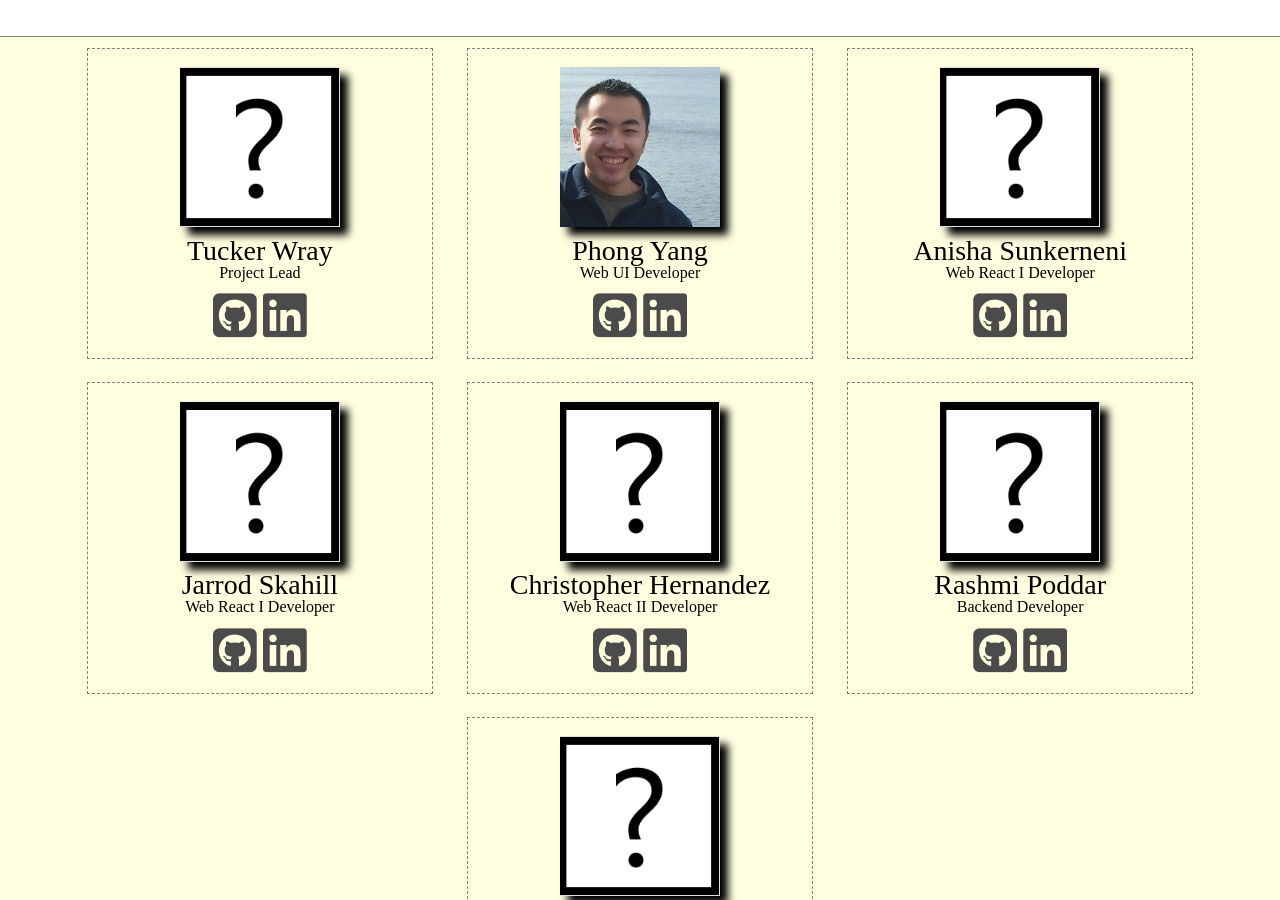
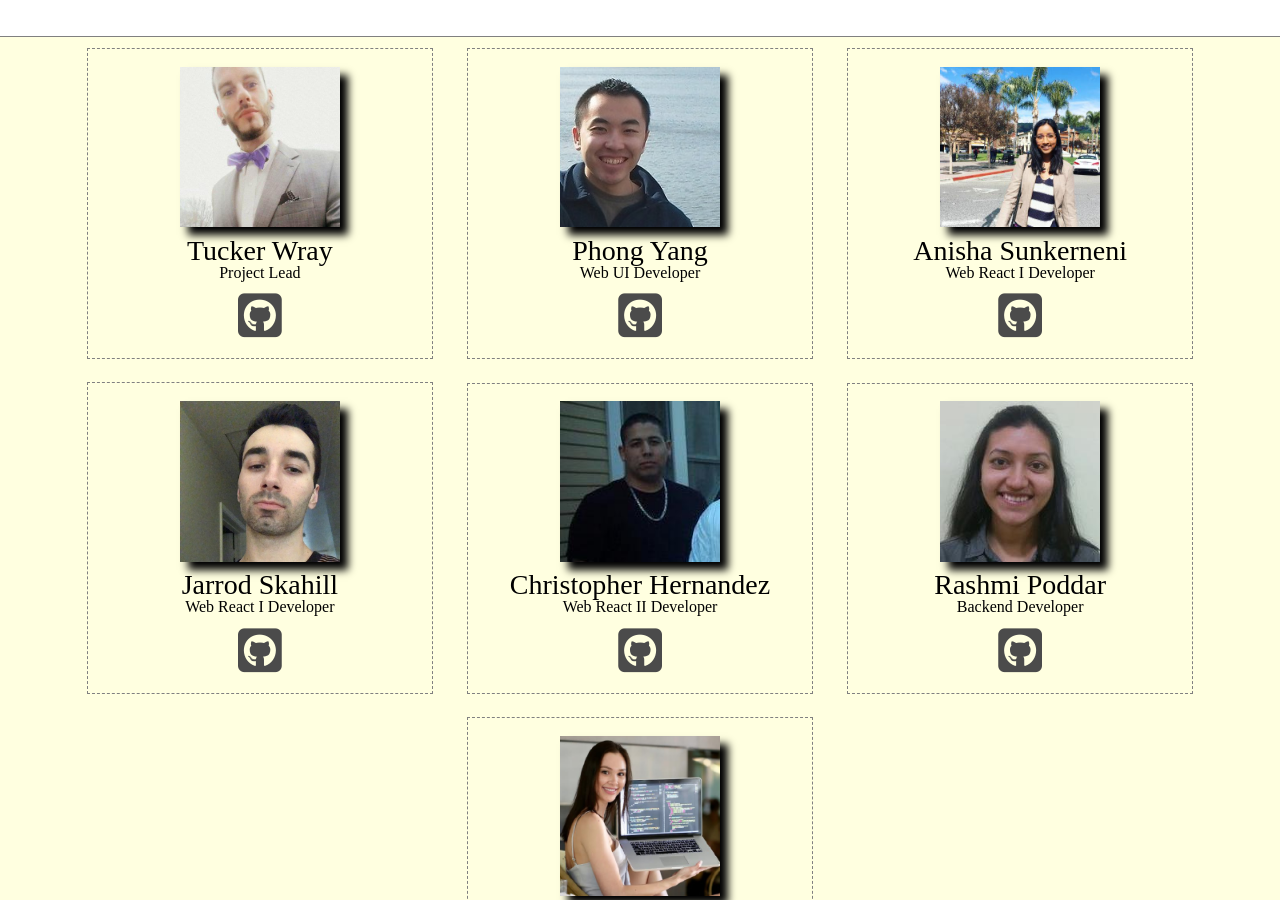
Before and after one commit to Build-Week-PotluckPlanner/Build-Week-PotluckPlanner.github.io, a plain HTML site: page about.html in a window 1280 px wide. Shown: the part 570-1470 px from the top of the page. Drawn offline with Linux system fonts and the light colour scheme.

Commit message:
updated about page info. added team member photos. commented out linkedIn links in the HTML

```diff
--- a/about.html
+++ b/about.html
@@ -44,8 +44,8 @@
             </div>
             <div class="headerSlogan">
                 <h1>About Us</h1>
-                <p>We are a diverse group of student developers at Lambda School coming to work together during build weeks,
-                    where we build complete projects from scratch, all within a weeks time! Meet our talented team
+                <p>We are a diverse group of student developers at Lambda School coming together to work during a build week,
+                    where we build a complete project from scratch, all within one weeks time! Meet our talented team
                     below.
                 </p>
             </div>
@@ -57,7 +57,7 @@
 
                     <section class="teamMember">
                         <section class="memberInfoContainer">
-                            <img src="/img/unknownPerson.png" alt="picture of Tucker">
+                            <img src="/img/tucker.jpg" alt="picture of Tucker">
                             <section class="memberInfoDetails">
                                 <h3>Tucker Wray</h3>
                                 <h6>Project Lead</h6>
@@ -66,8 +66,8 @@
                         <nav class="teamLinksSection">
                             <a href="https://github.com/jtwray" target="_blank"
                                 class="fab fa-github-square fa-5x"><span class="label">Github</span></a>
-                            <a href="https://www.linkedin.com/in/" target="_blank"
-                                class="fab fa-linkedin fa-5x"><span class="label">LinkedIn</span></a>
+                            <!-- <a href="https://www.linkedin.com/in/" target="_blank"
+                                class="fab fa-linkedin fa-5x"><span class="label">LinkedIn</span></a> -->
                         </nav>
                     </section>
 
@@ -82,14 +82,14 @@
                         <nav class="teamLinksSection">
                             <a href="https://github.com/PHONGdotTech" target="_blank"
                                 class="fab fa-github-square fa-5x"><span class="label">Github</span></a>
-                            <a href="https://www.linkedin.com/in/phongyang/" target="_blank"
-                                class="fab fa-linkedin fa-5x"><span class="label">LinkedIn</span></a>
+                            <!-- <a href="https://www.linkedin.com/in/phongyang/" target="_blank"
+                                class="fab fa-linkedin fa-5x"><span class="label">LinkedIn</span></a> -->
                         </nav>
                     </section>
 
                     <section class="teamMember">
                         <section class="memberInfoContainer">
-                            <img src="/img/unknownPerson.png" alt="picture of Anisha">
+                            <img src="/img/anisha.jpg" alt="picture of Anisha">
                             <section class="memberInfoDetails">
                                 <h3>Anisha Sunkerneni</h3>
                                 <h6>Web React I Developer</h6>
@@ -98,14 +98,14 @@
                         <nav class="teamLinksSection">
                             <a href="https://github.com/ars394" target="_blank"
                                 class="fab fa-github-square fa-5x"><span class="label">Github</span></a>
-                            <a href="https://www.linkedin.com/in/" target="_blank"
-                                class="fab fa-linkedin fa-5x"><span class="label">LinkedIn</span></a>
+                            <!-- <a href="https://www.linkedin.com/in/" target="_blank"
+                                class="fab fa-linkedin fa-5x"><span class="label">LinkedIn</span></a> -->
                         </nav>
                     </section>
 
                     <section class="teamMember">
                         <section class="memberInfoContainer">
-                            <img src="/img/unknownPerson.png" alt="picture of Jarrod">
+                            <img src="/img/jarrod.jpg" alt="picture of Jarrod">
                             <section class="memberInfoDetails">
                                 <h3>Jarrod Skahill</h3>
                                 <h6>Web React I Developer</h6>
@@ -114,14 +114,14 @@
                         <nav class="teamLinksSection">
                             <a href="https://github.com/jarrod847" target="_blank"
                                 class="fab fa-github-square fa-5x"><span class="label">Github</span></a>
-                            <a href="https://www.linkedin.com/in/" target="_blank"
-                                class="fab fa-linkedin fa-5x"><span class="label">LinkedIn</span></a>
+                            <!-- <a href="https://www.linkedin.com/in/" target="_blank"
+                                class="fab fa-linkedin fa-5x"><span class="label">LinkedIn</span></a> -->
                         </nav>
                     </section>
 
                     <section class="teamMember">
                         <section class="memberInfoContainer">
-                            <img src="/img/unknownPerson.png" alt="picture of Christopher">
+                            <img src="/img/christopher.jpg" alt="picture of Christopher">
                             <section class="memberInfoDetails">
                                 <h3>Christopher Hernandez</h3>
                                 <h6>Web React II Developer</h6>
@@ -130,14 +130,14 @@
                         <nav class="teamLinksSection">
                             <a href="https://github.com/ChristopherHernandezW22" target="_blank"
                                 class="fab fa-github-square fa-5x"><span class="label">Github</span></a>
-                            <a href="https://www.linkedin.com/in/" target="_blank"
-                                class="fab fa-linkedin fa-5x"><span class="label">LinkedIn</span></a>
+                            <!-- <a href="https://www.linkedin.com/in/" target="_blank"
+                                class="fab fa-linkedin fa-5x"><span class="label">LinkedIn</span></a> -->
                         </nav>
                     </section>
 
                     <section class="teamMember">
                         <section class="memberInfoContainer">
-                            <img src="/img/unknownPerson.png" alt="picture of Rashmi">
+                            <img src="/img/rashmi.jpg" alt="picture of Rashmi">
                             <section class="memberInfoDetails">
                                 <h3>Rashmi Poddar</h3>
                                 <h6>Backend Developer</h6>
@@ -146,14 +146,14 @@
                         <nav class="teamLinksSection">
                             <a href="https://github.com/rashmipoddar" target="_blank"
                                 class="fab fa-github-square fa-5x"><span class="label">Github</span></a>
-                            <a href="https://www.linkedin.com/in/" target="_blank"
-                                class="fab fa-linkedin fa-5x"><span class="label">LinkedIn</span></a>
+                            <!-- <a href="https://www.linkedin.com/in/" target="_blank"
+                                class="fab fa-linkedin fa-5x"><span class="label">LinkedIn</span></a> -->
                         </nav>
                     </section>
 
                     <section class="teamMember">
                         <section class="memberInfoContainer">
-                            <img src="/img/unknownPerson.png" alt="picture of Kenna">
+                            <img src="/img/kenna.png" alt="picture of Kenna">
                             <section class="memberInfoDetails">
                                 <h3>Kenna Lawrie</h3>
                                 <h6>Backend Developer</h6>
@@ -162,8 +162,8 @@
                         <nav class="teamLinksSection">
                             <a href="https://github.com/kastair" target="_blank"
                                 class="fab fa-github-square fa-5x"><span class="label">Github</span></a>
-                            <a href="https://www.linkedin.com/in/" target="_blank"
-                                class="fab fa-linkedin fa-5x"><span class="label">LinkedIn</span></a>
+                            <!-- <a href="https://www.linkedin.com/in/" target="_blank"
+                                class="fab fa-linkedin fa-5x"><span class="label">LinkedIn</span></a> -->
                         </nav>
                     </section>
 
```
Also changed, not shown: img/anisha.jpg (added), img/christopher.jpg (added), img/jarrod.jpg (added), img/kenna.png (added), img/rashmi.jpg (added), img/tucker.jpg (added).
